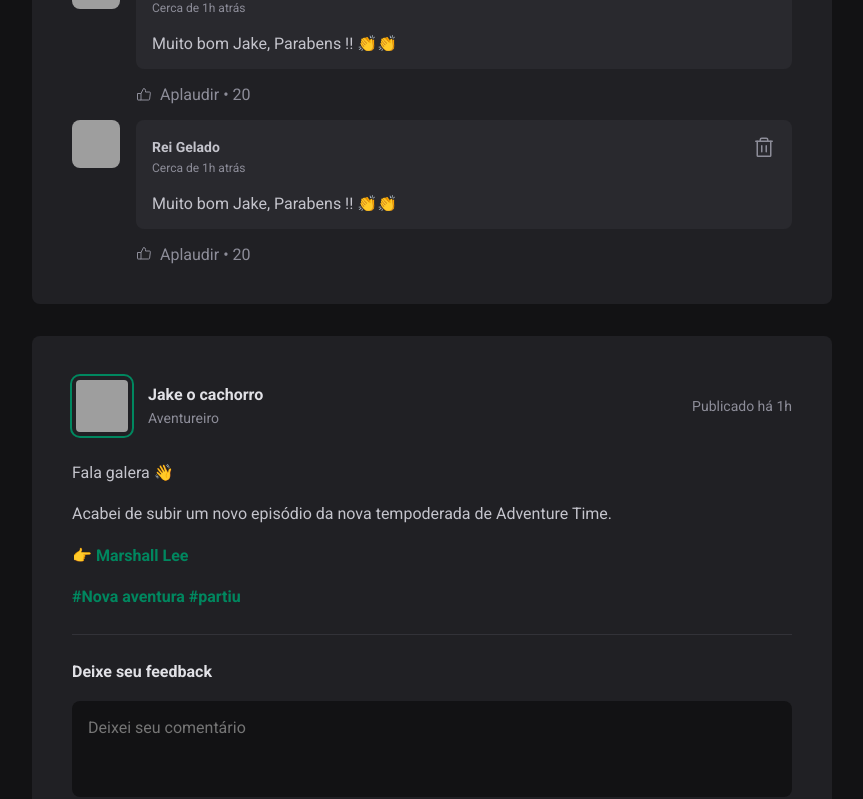
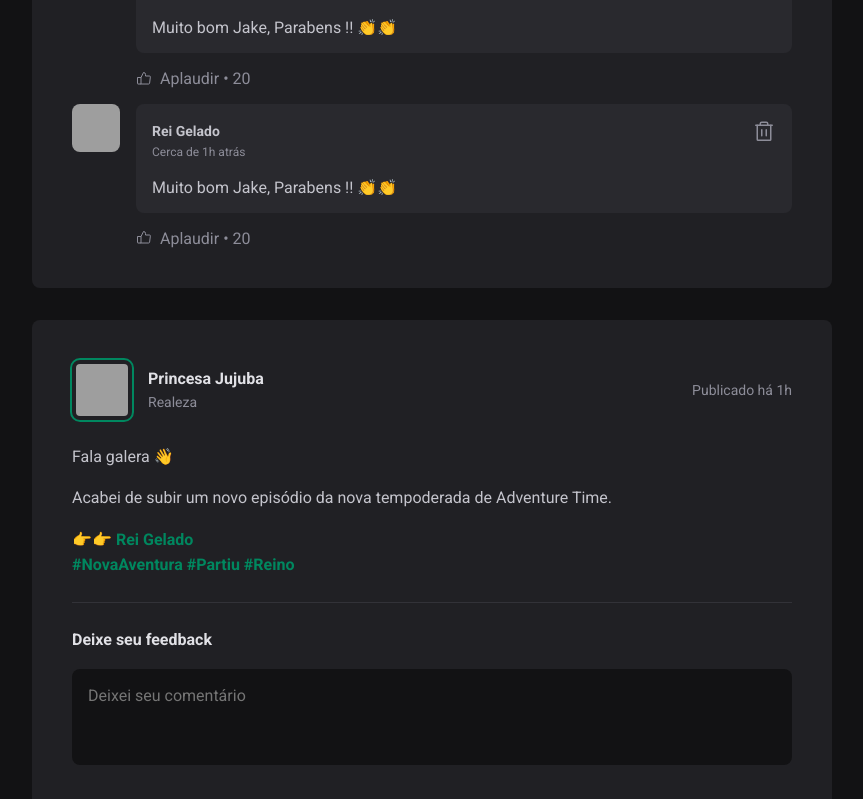
Before and after one commit to klenivingeri/01-fundamentos-reactjs-2023, a React (Vite) app: page / in a window 1280 px wide. Shown: the part 793-1592 px from the top of the page, without its empty margins (352-1215 px from the left). Built offline with nearby package versions, Linux system fonts and the light colour scheme; grey boxes are pictures that could not be loaded.

Commit message:
chore: dataPosts

```diff
--- a/package.json
+++ b/package.json
@@ -10,6 +10,7 @@
     "preview": "vite preview"
   },
   "dependencies": {
+    "date-fns": "^2.30.0",
     "phosphor-react": "^1.4.1",
     "react": "^18.2.0",
     "react-dom": "^18.2.0"
--- a/src/App.jsx
+++ b/src/App.jsx
@@ -1,8 +1,10 @@
 import { Header } from './component/Header'
 import { Post } from './component/Post'
 import { Sidebar } from './component/Sidebar'
+import style from './App.module.css'
+import { posts } from './data'
 
-import style from './App.module.css'
+console.log(posts)
 
 function App() {
   return (
@@ -11,17 +13,15 @@ function App() {
       <div className={style.wrapper}>
         <Sidebar />
         <main>
-          <Post
-            author="Erick"
-            content="Lorem ipsum dolor sit amet consectetur, adipisicing elit. Impedit fugit nostrum quae laboriosam vitae minus, voluptatum quam quisquam non fugiat omnis dignissimos maiores id earum perferendis doloribus consequatur velit! Earum?"
-          />
-          <Post
-            author="Kleniving"
-            content="Lorem ipsum dolor sit amet consectetur, adipisicing elit. Impedit fugit nostrum quae laboriosam vitae minus, voluptatum quam quisquam non fugiat omnis dignissimos maiores id earum perferendis doloribus consequatur velit! Earum?"
-          />
-
+          {posts.map(data => (
+              <Post
+                key={data.id}
+                author={data.author}
+                content={data.content}
+                publishedAt={data.publishedAt}
+              />
+            ))}
         </main>
-
       </div>
     </div>
   )
--- a/src/component/Comment.jsx
+++ b/src/component/Comment.jsx
@@ -11,7 +11,7 @@ export function Comment({src, name}) {
                     <header>
                         <div className={styles.authorAndTime}>
                             <strong>{name}</strong>
-                            <time title="11 de maio ás 8:13" dataTime="2023-05-11 08:13:30">Cerca de 1h atrás</time>
+                            <time title="11 de maio ás 8:13" dateTime="2023-05-11 08:13:30">Cerca de 1h atrás</time>
                         </div>
                         <button title='Deletar comentário'>
                             <Trash size={24} />
--- a/src/component/Post.jsx
+++ b/src/component/Post.jsx
@@ -3,28 +3,27 @@ import styles from './Post.module.css'
 import { Comment } from './Comment'
 import { Avatar } from './Avatar'
 
-export function Post(props) {
+export function Post({author, content, publishedAt}) {
     return (
         <article className={styles.post}>
             <header>
                 <div className={styles.author}>
-                    <Avatar src='https://i.pinimg.com/originals/cf/d0/e6/cfd0e65ab7aafae09ad428810da84609.jpg' />
+                    <Avatar src={author.avatarUrl} />
                     <div className={styles.authorInfo} >
-                    <strong>Jake o cachorro</strong>
-                    <span>Aventureiro</span>
+                    <strong>{author.name}</strong>
+                    <span>{author.role}</span>
                     </div>
                 </div>
-                <time title="11 de maio ás 8:13" dataTime="2023-05-11 08:13:30">Publicado  há 1h</time>
+                <time title="11 de maio ás 8:13" dateTime={publishedAt} >Publicado  há 1h</time>
             </header>
 
             <div className={styles.content}>
-                <p>Fala galera 👋</p>
-                <p>Acabei de subir um novo episódio da nova tempoderada de Adventure Time.</p>
-                <p>👉 <a href="!#">Marshall Lee</a></p>
-                <p>
-                    <a href="!#">#Nova aventura</a>{' '}
-                    <a href="!#">#partiu</a>
-                </p>
+                {content.map(text => (text.type === 'paragraph'
+                    ? <p>{text.content}</p>
+                    : text.type === 'link'
+                        ? <p><a href="!#">{text.content}</a></p>
+                        : <a href="!#">{text.content} </a>
+                ))}
             </div>
 
             <form className={styles.commentForm} action='#'>
--- /dev/null
+++ b/src/data/index.js
@@ -0,0 +1,68 @@
+export const posts = [
+    {
+      id: 1,
+      author: {
+        avatarUrl: 'https://i.pinimg.com/originals/cf/d0/e6/cfd0e65ab7aafae09ad428810da84609.jpg',
+        name: 'Jake o cachorro',
+        role: 'Aventureiro'
+      },
+      content: [
+        {
+          type: 'paragraph',
+          content: 'Fala galera 👋'
+        },
+        {
+          type: 'paragraph',
+          content: 'Acabei de subir um novo episódio da nova tempoderada de Adventure Time.'
+        },
+        {
+          type: 'link',
+          content: '👉 Marshall Lee'
+        },
+        {
+          type: 'tag',
+          content: '#NovaAventura'
+        },
+        {
+          type: 'tag',
+          content: '#partiu'
+        }
+      ],
+      publishedAt: new Date('2023-08-08 20:00:00')
+    },
+    {
+      id: 2,
+      author: {
+        avatarUrl: 'https://pm1.aminoapps.com/7694/f618481528d40b62fbd6ca2a1b1e30f89ba24db4r1-863-912v2_uhq.jpg',
+        name: 'Princesa Jujuba',
+        role: 'Realeza'
+      },
+      content: [
+        {
+          type: 'paragraph',
+          content: 'Fala galera 👋'
+        },
+        {
+          type: 'paragraph',
+          content: 'Acabei de subir um novo episódio da nova tempoderada de Adventure Time.'
+        },
+        {
+          type: 'link',
+          content: '👉👉 Rei Gelado'
+        },
+        {
+          type: 'tag',
+          content: '#NovaAventura'
+        },
+        {
+          type: 'tag',
+          content: '#Partiu'
+        },
+        {
+          type: 'tag',
+          content: '#Reino'
+        }
+      ],
+      publishedAt: new Date('2023-08-08 20:00:00')
+    }
+  ]
```
Also changed, not shown: 2 other files (tests, documents, lock files or other folders).
